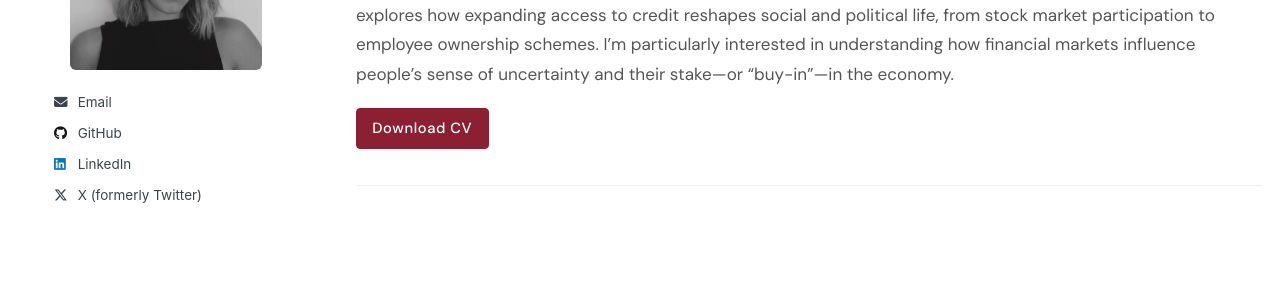
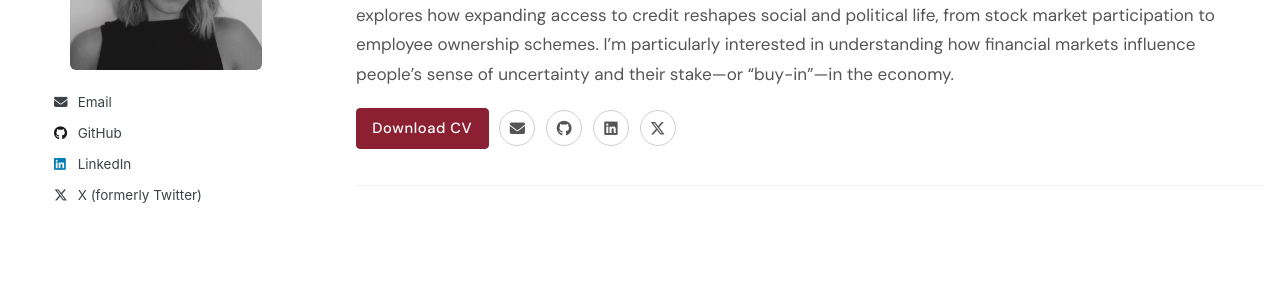
Before and after one commit to lydiagcamp/lydiagcamp.github.io, a Jekyll site: the page built from _pages/about.md, in a window 1280 px wide. Shown: the part 298-598 px from the top of the page. Built offline with Jekyll 4.4.1, drawn with Linux system fonts in a browser that asks for light colours.

Commit message:
Add social icon buttons next to Download CV on about page
Co-Authored-By: Claude Sonnet 4.6 <noreply@anthropic.com>

```diff
--- a/_pages/about.md
+++ b/_pages/about.md
@@ -95,8 +95,12 @@ redirect_from:
       As an economic sociologist, I primarily study financial and labor markets in postindustrial economies. My work explores how expanding access to credit reshapes social and political life, from stock market participation to employee ownership schemes. I’m particularly interested in understanding how financial markets influence people’s sense of uncertainty and their stake—or “buy-in”—in the economy.
     </p>
 
-    <p class="home-text">
+    <p class="home-text home-social-row">
       <a href="/files/websiteCV.pdf" class="cv-button">Download CV</a>
+      {% if site.author.email %}<a href="mailto:{{ site.author.email }}" class="social-icon-btn" aria-label="Email"><i class="fas fa-envelope"></i></a>{% endif %}
+      {% if site.author.github %}<a href="https://github.com/{{ site.author.github }}" class="social-icon-btn" aria-label="GitHub" target="_blank"><i class="fab fa-github"></i></a>{% endif %}
+      {% if site.author.linkedin %}<a href="https://linkedin.com/in/{{ site.author.linkedin }}" class="social-icon-btn" aria-label="LinkedIn" target="_blank"><i class="fab fa-linkedin"></i></a>{% endif %}
+      {% if site.author.twitter %}<a href="https://twitter.com/{{ site.author.twitter }}" class="social-icon-btn" aria-label="X" target="_blank"><i class="fab fa-x-twitter"></i></a>{% endif %}
     </p>
   </div>
 </div>
--- a/assets/css/custom.css
+++ b/assets/css/custom.css
@@ -310,6 +310,32 @@ body {
   transition: background 0.15s, color 0.15s;
 }
 
+.home-social-row {
+  display: flex;
+  align-items: center;
+  gap: 0.6rem;
+  flex-wrap: wrap;
+}
+
+.social-icon-btn {
+  display: inline-flex;
+  align-items: center;
+  justify-content: center;
+  width: 2rem;
+  height: 2rem;
+  border-radius: 50%;
+  border: 1px solid #ccc;
+  color: #555 !important;
+  text-decoration: none !important;
+  font-size: 0.85rem;
+  transition: border-color 0.15s, color 0.15s;
+}
+
+.social-icon-btn:hover {
+  border-color: #8b2032;
+  color: #8b2032 !important;
+}
+
 .cv-button:hover {
   background-color: #6e1828 !important;
   border-color: #6e1828;
```
